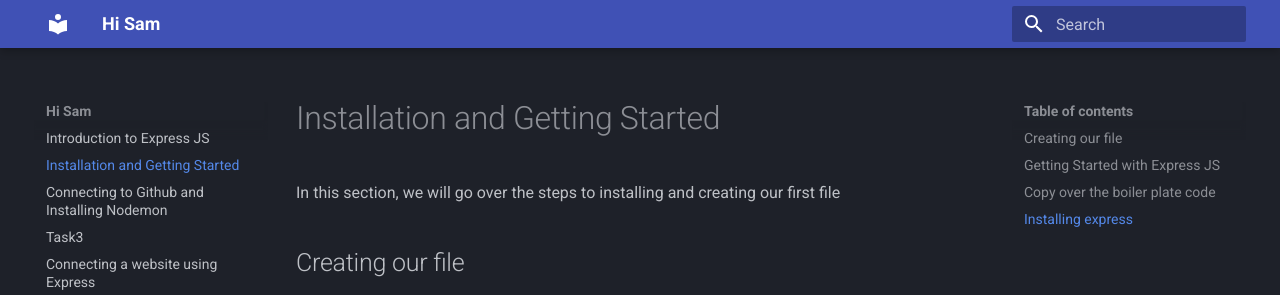
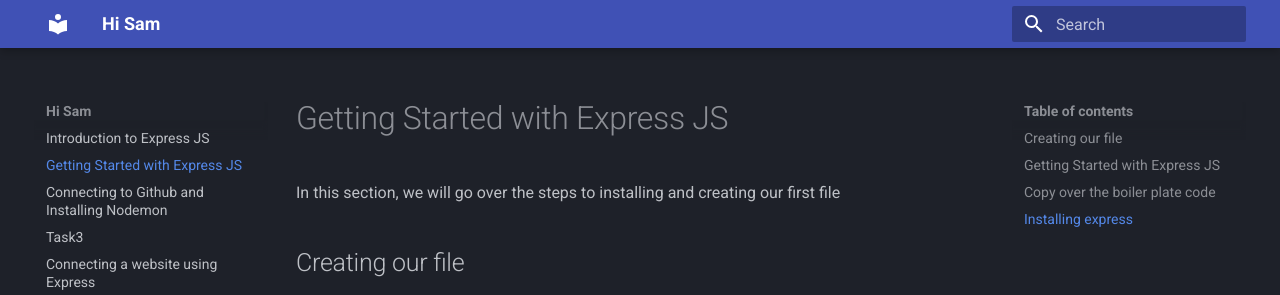
Before and after one commit to NBSutton98/COM-Documentation, an MkDocs documentation site: the page built from docs/task1.md, in a window 1280 px wide and 975 px high. Shown: the top 295 px of the window. Built offline with MkDocs 1.6.1 and Material for MkDocs 9.7.7, drawn with Linux system fonts in a browser that asks for light colours.

Commit message:
Update task1.md

```diff
--- a/docs/task1.md
+++ b/docs/task1.md
@@ -1,5 +1,5 @@
 
-# Installation and Getting Started
+# Getting Started with Express JS
 
 In this section, we will go over the steps to installing and creating our first file
 
```
